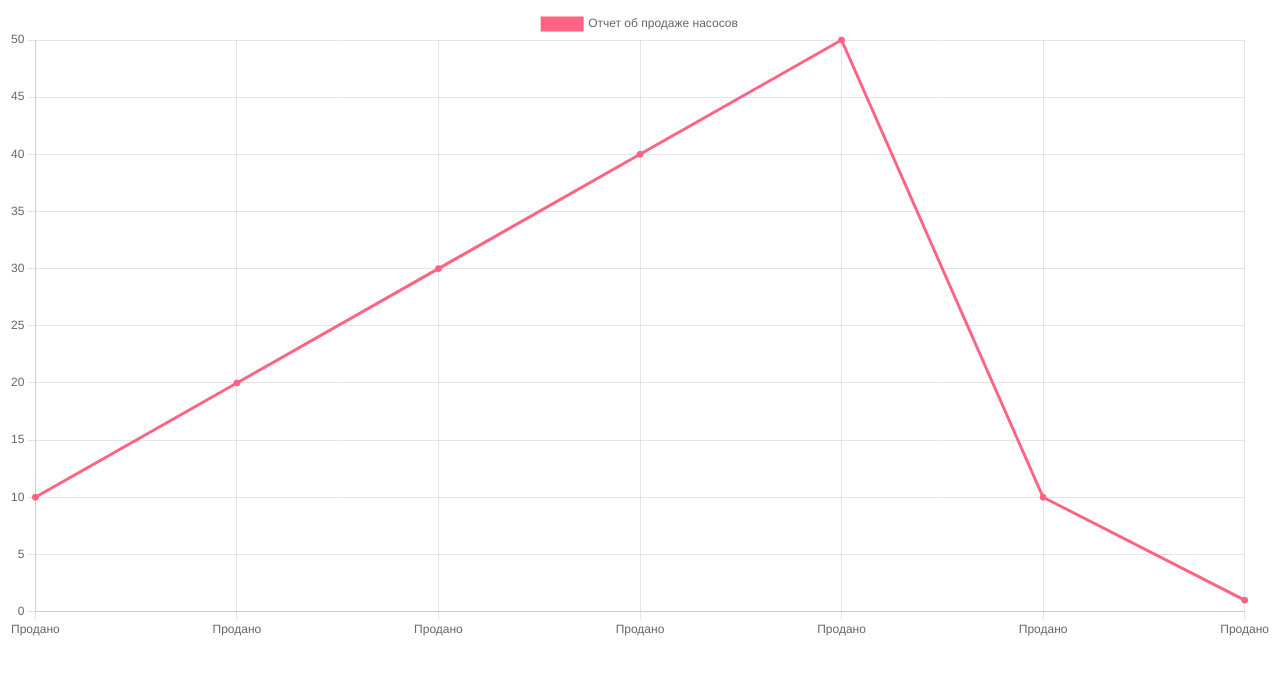
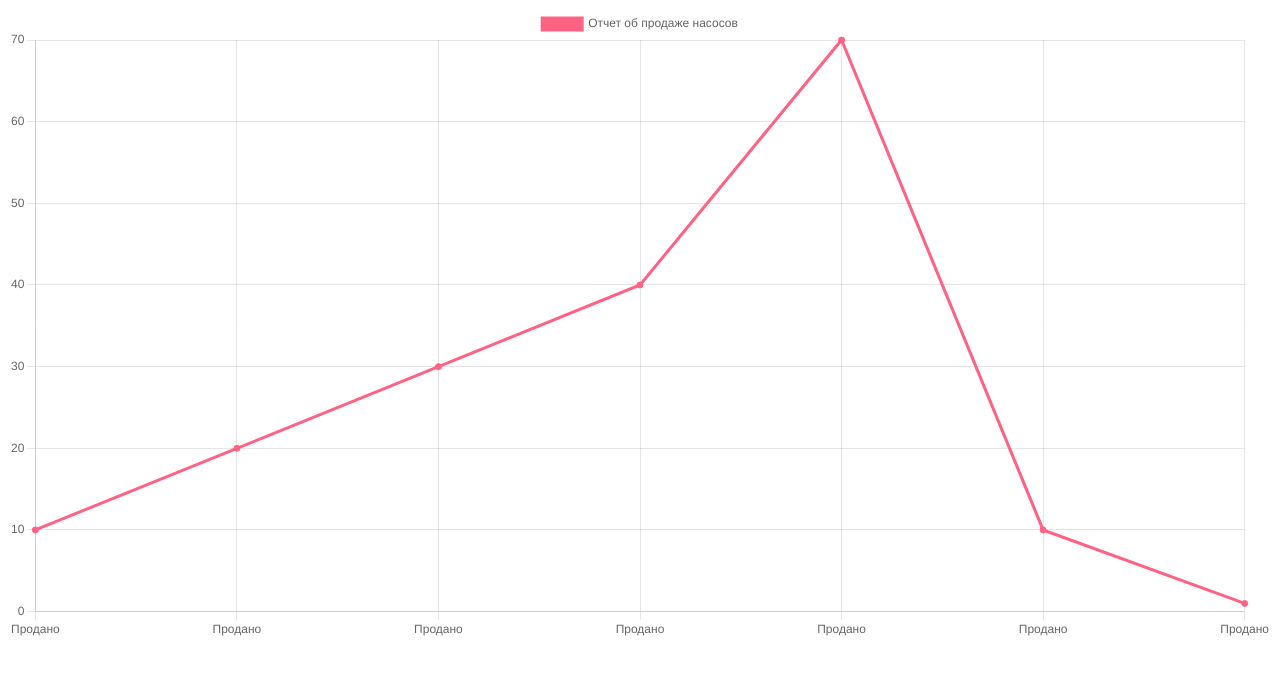
Before and after one commit to Arsboss/arsboss.github.io, a plain HTML site: page index.html in a window 1280 px wide. Drawn offline with nearby package versions, Linux system fonts and the light colour scheme.

Commit message:
Update index.html

```diff
--- a/index.html
+++ b/index.html
@@ -22,7 +22,7 @@
             label: 'Отчет об продаже насосов',
             backgroundColor: 'rgb(255, 99, 132)',
             borderColor: 'rgb(255, 99, 132)',
-            data: [10, 20, 30, 40, 50, 10, 1]
+            data: [10, 20, 30, 40, 70, 10, 1]
           }]
         };
 
```
